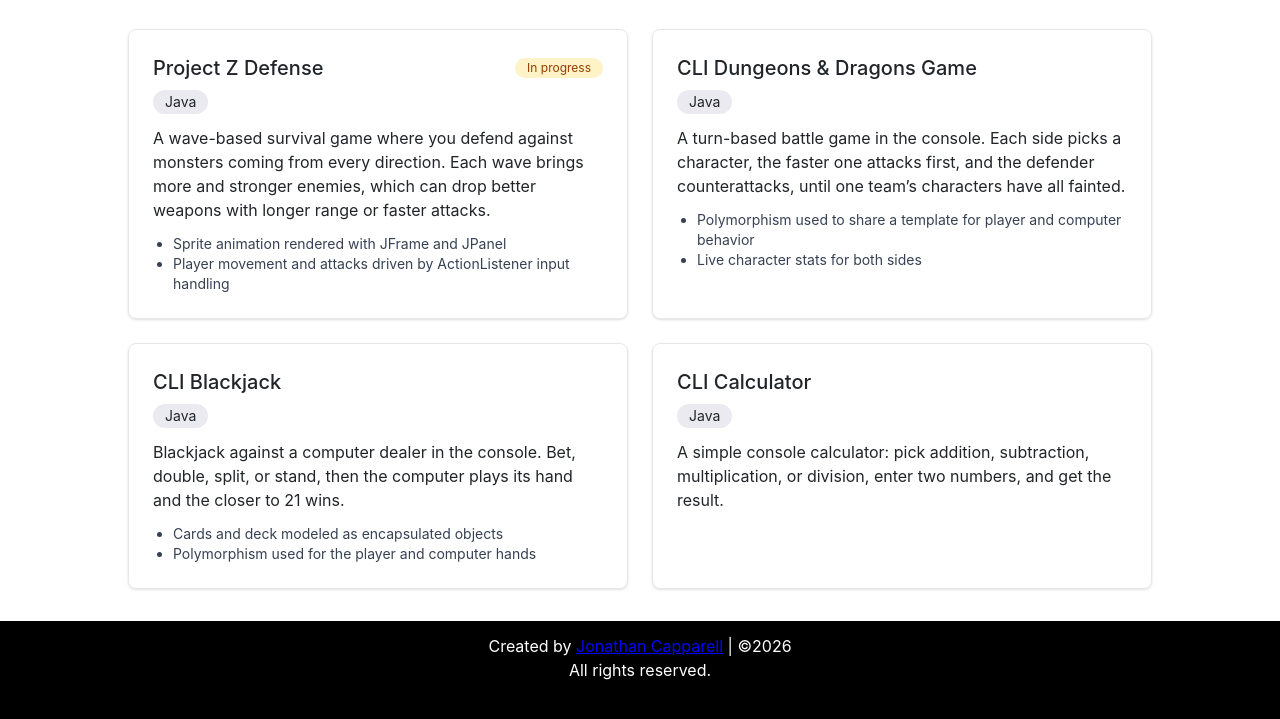
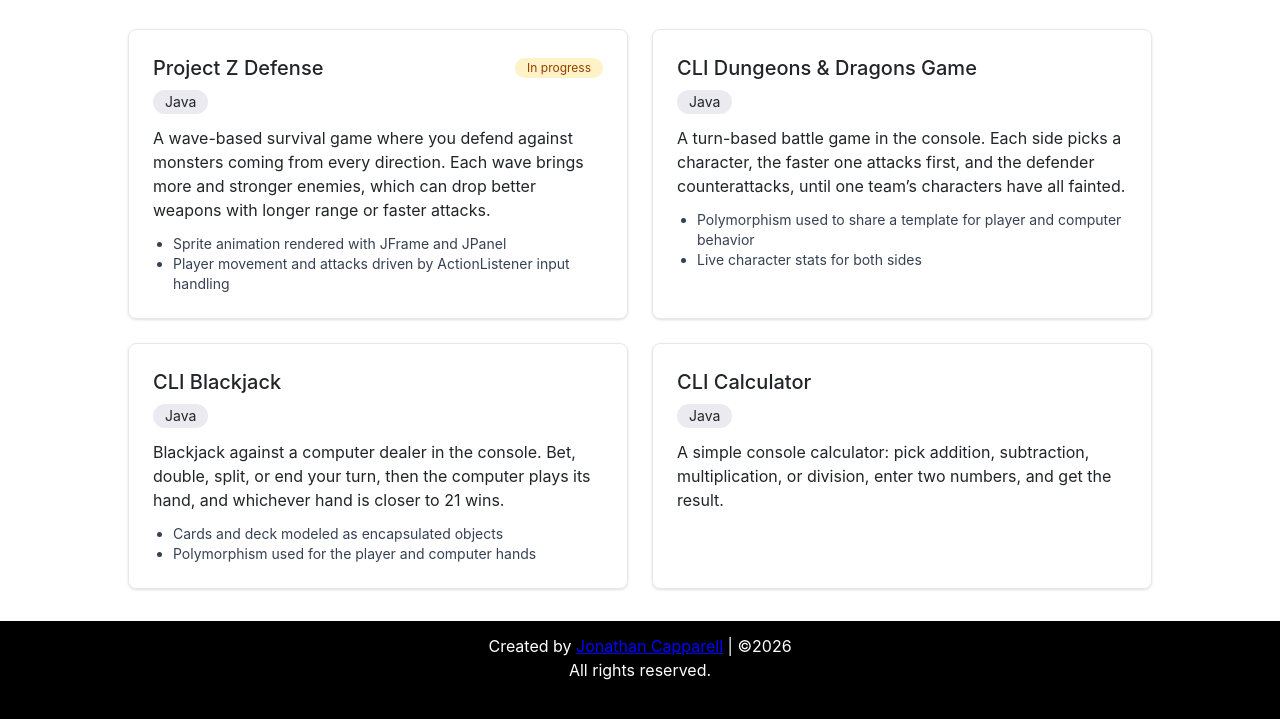
Before and after one commit to JonKappa/test-website, an Astro site: page /test-website/projects in a window 1280 px wide. Shown: the part 183-902 px from the top of the page. Built offline with nearby package versions, Linux system fonts and the light colour scheme; Astro itself is replaced by a stand-in of ours.

Commit message:
Match Blackjack card wording to the game's actual moves
Use the resume's list of player actions (end turn instead of stand)
and spell out that the hand closer to 21 wins.

```diff
--- a/src/pages/projects.astro
+++ b/src/pages/projects.astro
@@ -24,7 +24,7 @@ const projects = [
     name: 'CLI Blackjack',
     tech: ['Java'],
     summary:
-      'Blackjack against a computer dealer in the console. Bet, double, split, or stand, then the computer plays its hand and the closer to 21 wins.',
+      'Blackjack against a computer dealer in the console. Bet, double, split, or end your turn, then the computer plays its hand, and whichever hand is closer to 21 wins.',
     highlights: [
       'Cards and deck modeled as encapsulated objects',
       'Polymorphism used for the player and computer hands',
```
